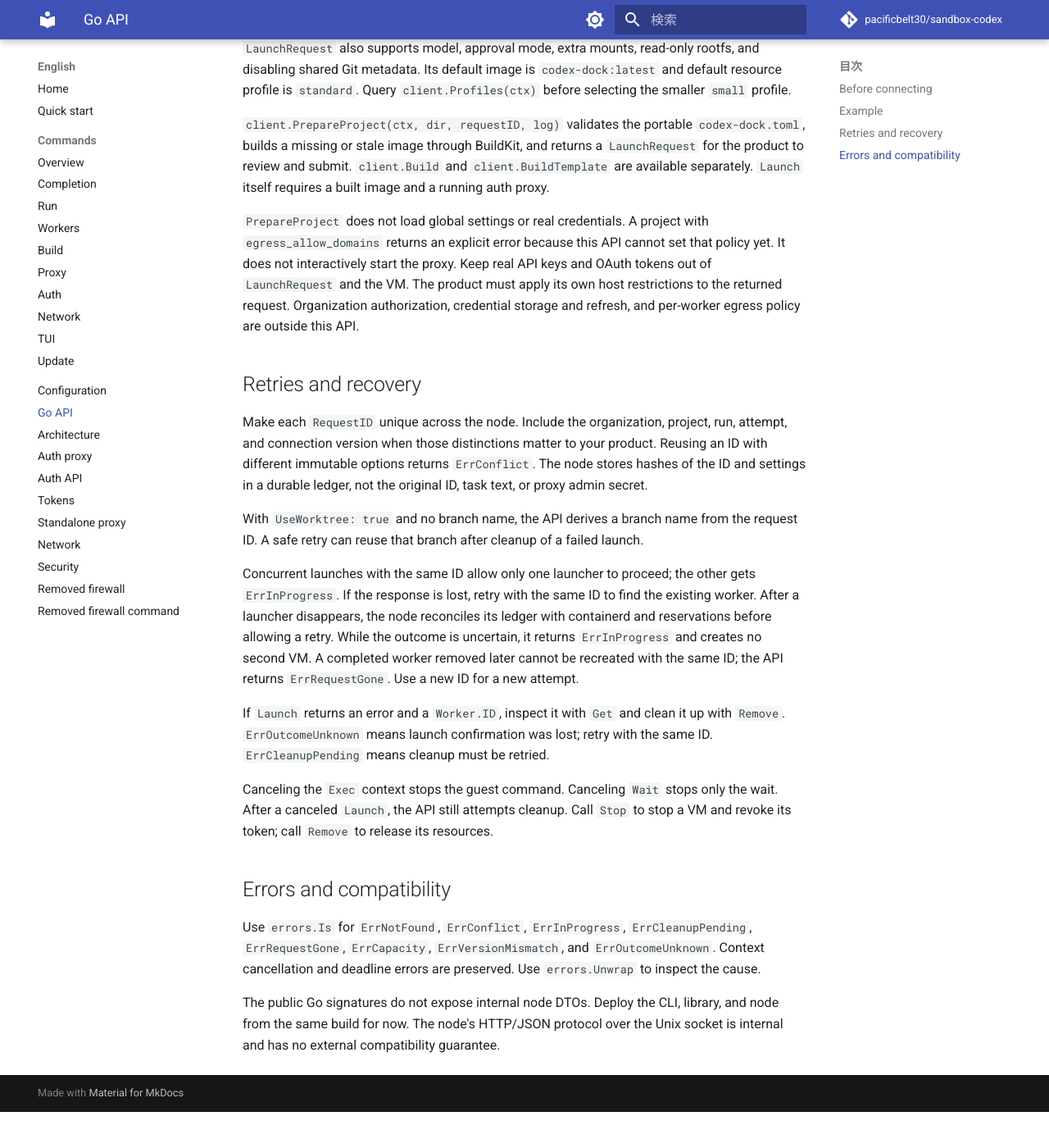
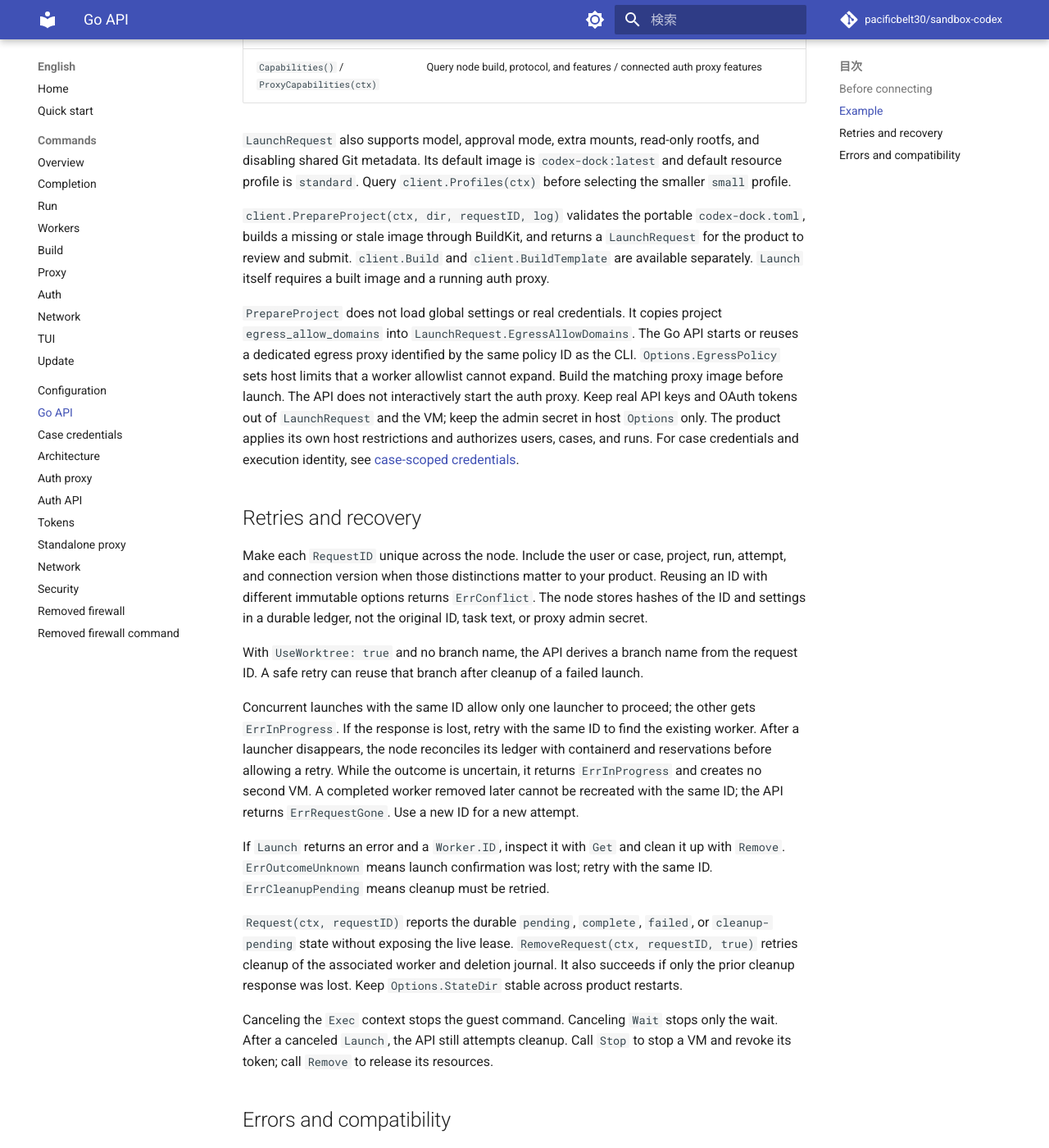
Before and after one commit to pacificbelt30/sandbox-codex, an MkDocs documentation site: the page built from doc/en/go-api.md, in a window 1280 px wide and 1400 px high, scrolled down 2168 px. Shown: the whole window at 82% size. Built offline with MkDocs 1.6.1 and Material for MkDocs 9.7.7, drawn with Linux system fonts in a browser that asks for light colours; comment, search, counter and statistics services are not loaded; before the commit the page ends 3524 px from its top, so only the background shows below that; some of the changed text lies outside the part shown.

Commit message:
Document product API and case-scoped auth flow

```diff
--- a/doc/en/go-api.md
+++ b/doc/en/go-api.md
@@ -67,17 +67,19 @@ With no `Agent`, `Launch` starts an idle worker for repeated `Exec` calls. `Agen
 | `Get` / `List` | Inspect worker state |
 | `Exec` / `Wait` | Execute a command in a worker / wait for its main process |
 | `Start` / `Stop` / `Remove` | Restart a stopped worker / stop it and revoke its auth token / remove its resources |
+| `Request` / `RemoveRequest` | Query durable launch state by request ID / retry cleanup after a lost response |
 | `Profiles(ctx)` | Query the running node's CPU, guest RAM, host memory reservation, and PID limits. These are reservation limits, not measured RSS |
+| `Capabilities()` / `ProxyCapabilities(ctx)` | Query node build, protocol, and features / connected auth proxy features |
 
 `LaunchRequest` also supports model, approval mode, extra mounts, read-only rootfs, and disabling shared Git metadata. Its default image is `codex-dock:latest` and default resource profile is `standard`. Query `client.Profiles(ctx)` before selecting the smaller `small` profile.
 
 `client.PrepareProject(ctx, dir, requestID, log)` validates the portable `codex-dock.toml`, builds a missing or stale image through BuildKit, and returns a `LaunchRequest` for the product to review and submit. `client.Build` and `client.BuildTemplate` are available separately. `Launch` itself requires a built image and a running auth proxy.
 
-`PrepareProject` does not load global settings or real credentials. A project with `egress_allow_domains` returns an explicit error because this API cannot set that policy yet. It does not interactively start the proxy. Keep real API keys and OAuth tokens out of `LaunchRequest` and the VM. The product must apply its own host restrictions to the returned request. Organization authorization, credential storage and refresh, and per-worker egress policy are outside this API.
+`PrepareProject` does not load global settings or real credentials. It copies project `egress_allow_domains` into `LaunchRequest.EgressAllowDomains`. The Go API starts or reuses a dedicated egress proxy identified by the same policy ID as the CLI. `Options.EgressPolicy` sets host limits that a worker allowlist cannot expand. Build the matching proxy image before launch. The API does not interactively start the auth proxy. Keep real API keys and OAuth tokens out of `LaunchRequest` and the VM; keep the admin secret in host `Options` only. The product applies its own host restrictions and authorizes users, cases, and runs. For case credentials and execution identity, see [case-scoped credentials](credential-store.md).
 
 ## Retries and recovery
 
-Make each `RequestID` unique across the node. Include the organization, project, run, attempt, and connection version when those distinctions matter to your product. Reusing an ID with different immutable options returns `ErrConflict`. The node stores hashes of the ID and settings in a durable ledger, not the original ID, task text, or proxy admin secret.
+Make each `RequestID` unique across the node. Include the user or case, project, run, attempt, and connection version when those distinctions matter to your product. Reusing an ID with different immutable options returns `ErrConflict`. The node stores hashes of the ID and settings in a durable ledger, not the original ID, task text, or proxy admin secret.
 
 With `UseWorktree: true` and no branch name, the API derives a branch name from the request ID. A safe retry can reuse that branch after cleanup of a failed launch.
 
@@ -85,10 +87,12 @@ Concurrent launches with the same ID allow only one launcher to proceed; the oth
 
 If `Launch` returns an error and a `Worker.ID`, inspect it with `Get` and clean it up with `Remove`. `ErrOutcomeUnknown` means launch confirmation was lost; retry with the same ID. `ErrCleanupPending` means cleanup must be retried.
 
+`Request(ctx, requestID)` reports the durable `pending`, `complete`, `failed`, or `cleanup-pending` state without exposing the live lease. `RemoveRequest(ctx, requestID, true)` retries cleanup of the associated worker and deletion journal. It also succeeds if only the prior cleanup response was lost. Keep `Options.StateDir` stable across product restarts.
+
 Canceling the `Exec` context stops the guest command. Canceling `Wait` stops only the wait. After a canceled `Launch`, the API still attempts cleanup. Call `Stop` to stop a VM and revoke its token; call `Remove` to release its resources.
 
 ## Errors and compatibility
 
 Use `errors.Is` for `ErrNotFound`, `ErrConflict`, `ErrInProgress`, `ErrCleanupPending`, `ErrRequestGone`, `ErrCapacity`, `ErrVersionMismatch`, and `ErrOutcomeUnknown`. Context cancellation and deadline errors are preserved. Use `errors.Unwrap` to inspect the cause.
 
-The public Go signatures do not expose internal node DTOs. Deploy the CLI, library, and node from the same build for now. The node's HTTP/JSON protocol over the Unix socket is internal and has no external compatibility guarantee.
+The public Go signatures do not expose internal node DTOs. Deploy the CLI, library, node, and proxy image from matching builds. The Go node protocol is v2; `Open` returns `ErrVersionMismatch` for incompatible node versions. `Capabilities()` reports the validated node and `ProxyCapabilities(ctx)` reports the connected auth proxy. The node's HTTP/JSON protocol over the Unix socket is internal and has no external compatibility guarantee.
--- a/mkdocs.yml
+++ b/mkdocs.yml
@@ -63,6 +63,7 @@ nav:
       - CLIの更新: commands/update.md
       - 設定: configuration.md
       - 製品組み込み用 Go API: go-api.md
+      - ケース別の認証: credential-store.md
       - 認証API: auth-proxy/endpoints.md
   - 仕組みと開発:
       - アーキテクチャ: architecture.md
@@ -90,6 +91,7 @@ nav:
           - Update: en/commands/update.md
       - Configuration: en/configuration.md
       - Go API: en/go-api.md
+      - Case credentials: en/credential-store.md
       - Architecture: en/architecture.md
       - Auth proxy: en/auth-proxy.md
       - Auth API: en/auth-proxy/endpoints.md
```
Also changed, not shown: doc/configuration.md (+1 -1 lines), doc/credential-store.md (added, +26 -0 lines), doc/en/configuration.md (+1 -1 lines), doc/en/credential-store.md (added, +26 -0 lines), doc/go-api.md (+8 -4 lines), doc/testing.md (+2 -1 lines).
